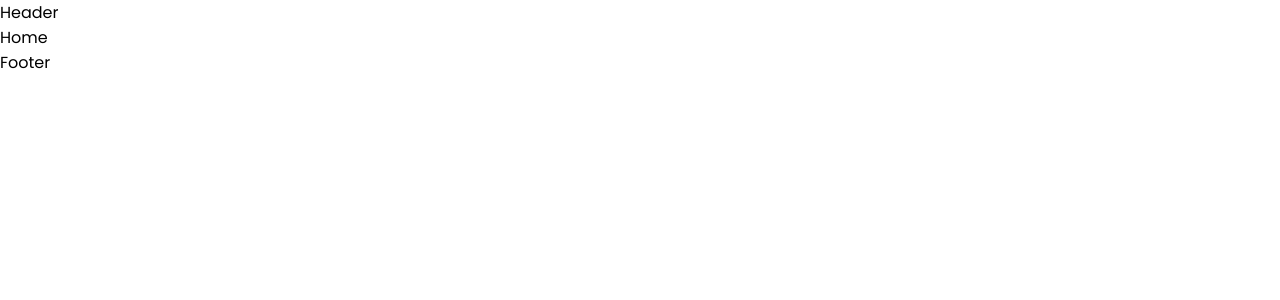
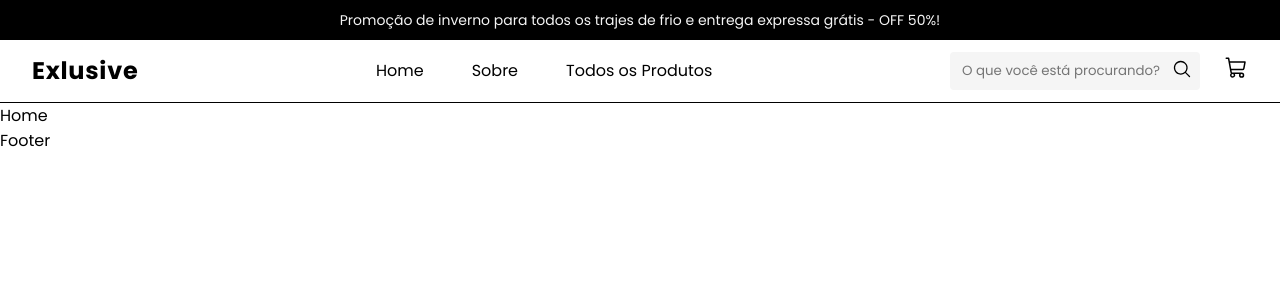
Before and after one commit to EstudioVnW/hiring-front-end, a React (Vite) app: page / in a window 1280 px wide. Shown: the top 300 px of the page. Built offline with nearby package versions, Linux system fonts and the light colour scheme.

Commit message:
feat: add header

```diff
--- a/package.json
+++ b/package.json
@@ -11,6 +11,7 @@
         "prepare": "husky"
     },
     "dependencies": {
+        "@phosphor-icons/react": "^2.1.5",
         "react": "^18.2.0",
         "react-dom": "^18.2.0",
         "react-router-dom": "^6.23.1",
--- a/src/components/header/index.tsx
+++ b/src/components/header/index.tsx
@@ -1,3 +1,61 @@
+import { List, MagnifyingGlass, ShoppingCart, X } from '@phosphor-icons/react';
+import { useState } from 'react';
+import { Link } from 'react-router-dom';
+
+import { navLinks } from '../../mocks/navLinks';
+import * as S from './style';
+
 export default function Header() {
-    return <div>Header</div>;
+    const [menuOpen, setMenuOpen] = useState<boolean>(false);
+
+    const toggleMenu = () => {
+        setMenuOpen(!menuOpen);
+    };
+
+    return (
+        <S.Header>
+            <S.WinterPromoSection>
+                <S.PromoText>
+                    Promoção de inverno para todos os trajes de frio e entrega
+                    expressa grátis - OFF 50%!
+                </S.PromoText>
+            </S.WinterPromoSection>
+
+            <S.HeaderSection>
+                <S.BoxLinks>
+                    <Link to="/">
+                        <S.Title>Exlusive</S.Title>
+                    </Link>
+
+                    <S.HeaderNav menuOpen={menuOpen}>
+                        {navLinks.map((item) => (
+                            <Link to={item.link} key={item.name}>
+                                {item.name}
+                            </Link>
+                        ))}
+                    </S.HeaderNav>
+
+                    <S.MenuButton onClick={toggleMenu}>
+                        {menuOpen ? <X size={32} /> : <List size={32} />}
+                    </S.MenuButton>
+
+                    <S.HeaderBoxSearch>
+                        <S.SearchBar>
+                            <S.InputSearch
+                                type="text"
+                                placeholder="O que você está procurando?"
+                            />
+                            <S.BtnTransparent search type="submit">
+                                <MagnifyingGlass size={20} />
+                            </S.BtnTransparent>
+                        </S.SearchBar>
+
+                        <S.BtnTransparent>
+                            <ShoppingCart size={24} />
+                        </S.BtnTransparent>
+                    </S.HeaderBoxSearch>
+                </S.BoxLinks>
+            </S.HeaderSection>
+        </S.Header>
+    );
 }
--- /dev/null
+++ b/src/components/header/style.ts
@@ -0,0 +1,159 @@
+import styled, { css } from 'styled-components';
+
+import devices from '../../styles/devices';
+import theme from '../../styles/theme';
+
+export const Header = styled.header`
+    border-bottom: 1px solid ${theme.dark};
+`;
+
+export const WinterPromoSection = styled.section`
+    display: flex;
+    justify-content: center;
+    align-items: center;
+    height: 40px;
+    padding: 0 32px;
+    background: ${theme.dark};
+
+    @media (${devices.tablet}) {
+        display: none;
+    }
+`;
+
+export const PromoText = styled.p`
+    text-align: center;
+    font-size: 14px;
+    line-height: 21px;
+    color: ${theme.lightForegroud};
+
+    @media (${devices.tablet}) {
+        font-size: 12px;
+    }
+`;
+
+export const HeaderSection = styled.section`
+    position: relative;
+    max-width: 1366px;
+    margin: 0 auto;
+    padding: 0 32px;
+`;
+
+export const BoxLinks = styled.div`
+    display: flex;
+    justify-content: space-between;
+    align-items: center;
+    flex-wrap: wrap;
+    gap: 8px;
+    min-height: 60px;
+    padding: 12px 0;
+`;
+
+export const Title = styled.h1`
+    font-size: 24px;
+    font-weight: 700;
+    line-height: 1.5;
+    letter-spacing: 0.72px;
+    color: ${theme.dark};
+`;
+
+export const HeaderNav = styled.nav<{ menuOpen: boolean }>`
+    display: flex;
+    gap: 48px;
+    transition: all 0.3s ease-in-out;
+
+    a {
+        font-size: 16px;
+        line-height: 24px;
+        color: ${theme.dark};
+        transition: color 0.3s ease-in-out;
+
+        &:hover {
+            opacity: 0.8;
+        }
+    }
+
+    @media (${devices.laptop}) {
+        gap: 12px;
+    }
+
+    @media (${devices.tablet}) {
+        position: fixed;
+        top: 0;
+        left: 0;
+        right: 0;
+        bottom: 0;
+        z-index: 100;
+        flex-direction: column;
+        background: ${theme.lightForegroud};
+        padding: 100px 20px 20px 20px;
+        transform: ${({ menuOpen }) =>
+            menuOpen ? 'translateY(0)' : 'translateY(-100%)'};
+        opacity: ${({ menuOpen }) => (menuOpen ? '1' : '0')};
+        visibility: ${({ menuOpen }) => (menuOpen ? 'visible' : 'hidden')};
+
+        a {
+            font-size: 18px;
+        }
+    }
+`;
+
+export const MenuButton = styled.button`
+    z-index: 999;
+    display: none;
+    background: transparent;
+    border: none;
+    outline: none;
+    cursor: pointer;
+
+    @media (${devices.tablet}) {
+        display: block;
+    }
+`;
+
+export const HeaderBoxSearch = styled.div`
+    display: flex;
+    align-items: center;
+    gap: 24px;
+
+    @media (${devices.laptop}) {
+        gap: 12px;
+    }
+
+    @media (${devices.tablet}) {
+        width: 100%;
+    }
+`;
+
+export const SearchBar = styled.form`
+    position: relative;
+    width: 250px;
+
+    @media (${devices.tablet}) {
+        width: 100%;
+    }
+`;
+
+export const InputSearch = styled.input`
+    width: 100%;
+    height: 38px;
+    padding: 12px 32px 12px 12px;
+    border: none;
+    outline: none;
+    border-radius: 4px;
+    background: ${theme.lightForegroud};
+`;
+
+export const BtnTransparent = styled.button<{ search?: boolean }>`
+    background: transparent;
+    border: none;
+    outline: none;
+    cursor: pointer;
+
+    ${({ search }) =>
+        search &&
+        css`
+            position: absolute;
+            right: 8px;
+            height: 40px;
+        `}
+`;
--- /dev/null
+++ b/src/mocks/navLinks.ts
@@ -0,0 +1,5 @@
+export const navLinks = [
+    { name: 'Home', link: '/' },
+    { name: 'Sobre', link: '/about' },
+    { name: 'Todos os Produtos', link: '/all' },
+];
```
Also changed, not shown: src/components/button/index.tsx (added), 1 other file (tests, documents, lock files or other folders).
